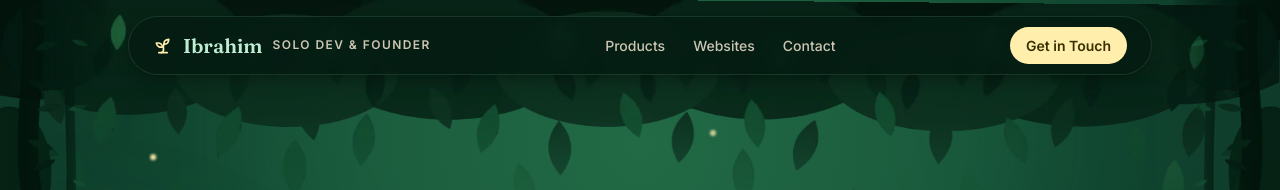
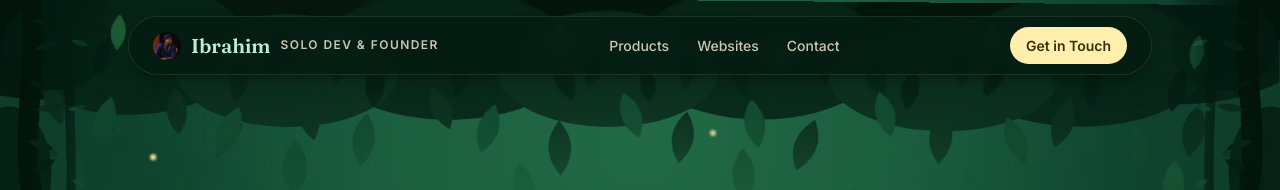
Before and after one commit to Ibra106i/portfolio, a Next.js app: page / in a window 1280 px wide. Shown: the top 190 px of the page. Built offline with nearby package versions, Linux system fonts and the light colour scheme.

Commit message:
feat: show profile photo in header

```diff
--- a/components/Header.tsx
+++ b/components/Header.tsx
@@ -1,4 +1,4 @@
-import { Sprout } from "lucide-react";
+import Image from "next/image";
 
 const navLinks = [
   { href: "#products", label: "Products" },
@@ -12,7 +12,14 @@ export default function Header() {
       <div className="container-frame">
         <div className="mt-4 flex items-center justify-between gap-4 rounded-full border border-secondary/15 bg-surface-container-lowest/80 px-4 py-2.5 shadow-lg shadow-black/20 backdrop-blur-md sm:px-6">
           <a href="#top" className="flex items-center gap-2.5">
-            <Sprout className="h-5 w-5 text-primary" aria-hidden="true" />
+            <Image
+              src="/pfp.jpg"
+              alt="Ibrahim"
+              width={28}
+              height={28}
+              priority
+              className="h-7 w-7 rounded-full object-cover"
+            />
             <span className="font-display text-title-lg font-semibold text-on-surface">
               Ibrahim
             </span>
```
Also changed, not shown: public/pfp.jpg (added).
